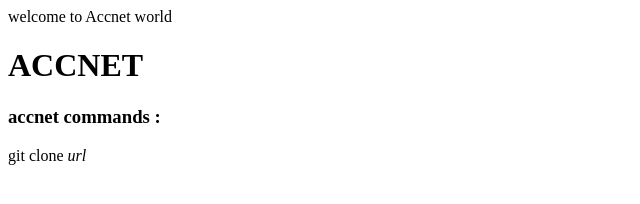
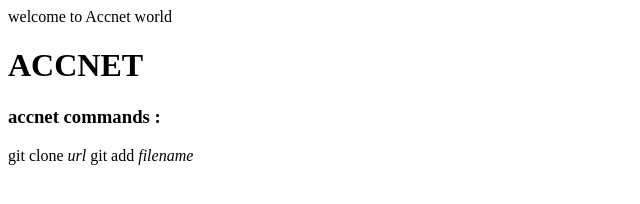
Before and after one commit to zakir2022iii/accnetworld, a plain HTML site: page index.html in a window 1280 px wide. Shown: the whole page, without its empty margins (0-640 px from the left). Drawn offline with Linux system fonts and the light colour scheme.

Commit message:
Update index.html

```diff
--- a/index.html
+++ b/index.html
@@ -7,5 +7,6 @@
 <h1>ACCNET</h1>
 <h3>accnet commands : </h3>
 git clone <i>url</i>
+git add <i>filename</i>
 </body>
 </html>
```
